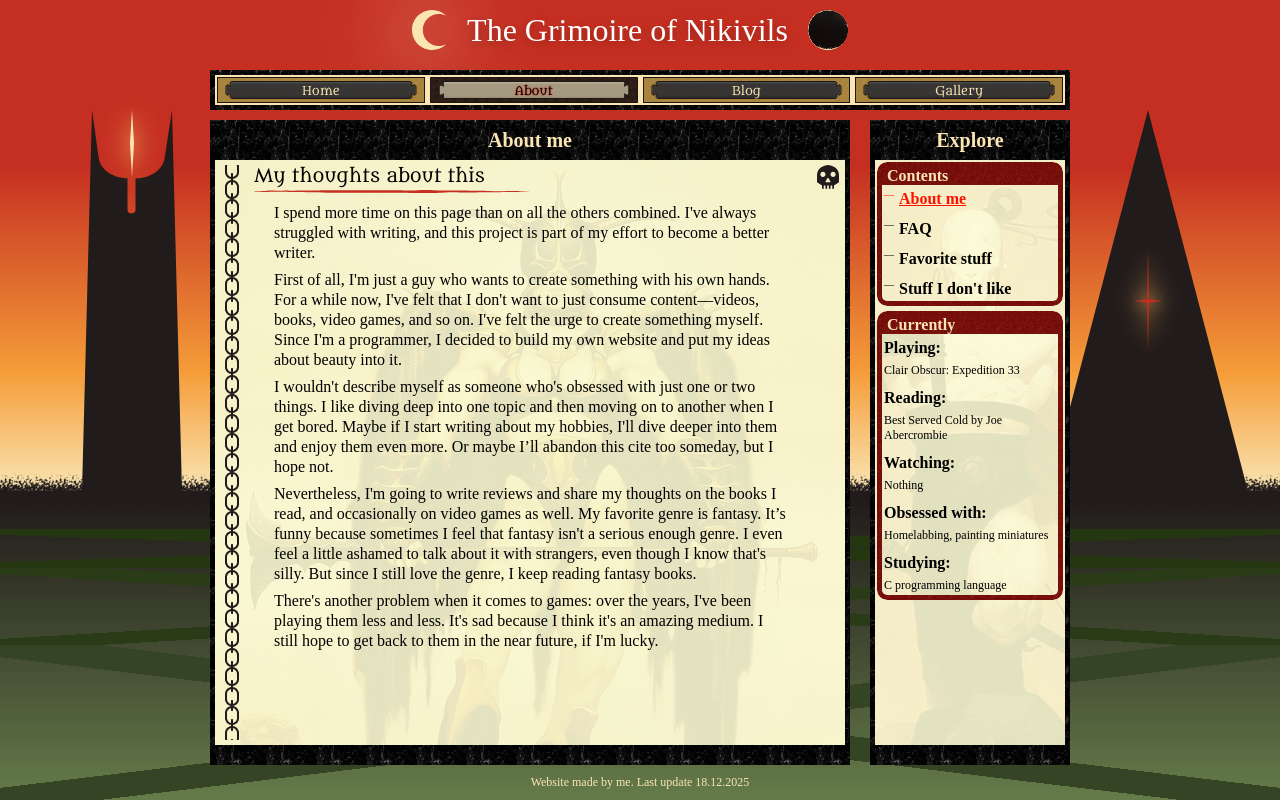
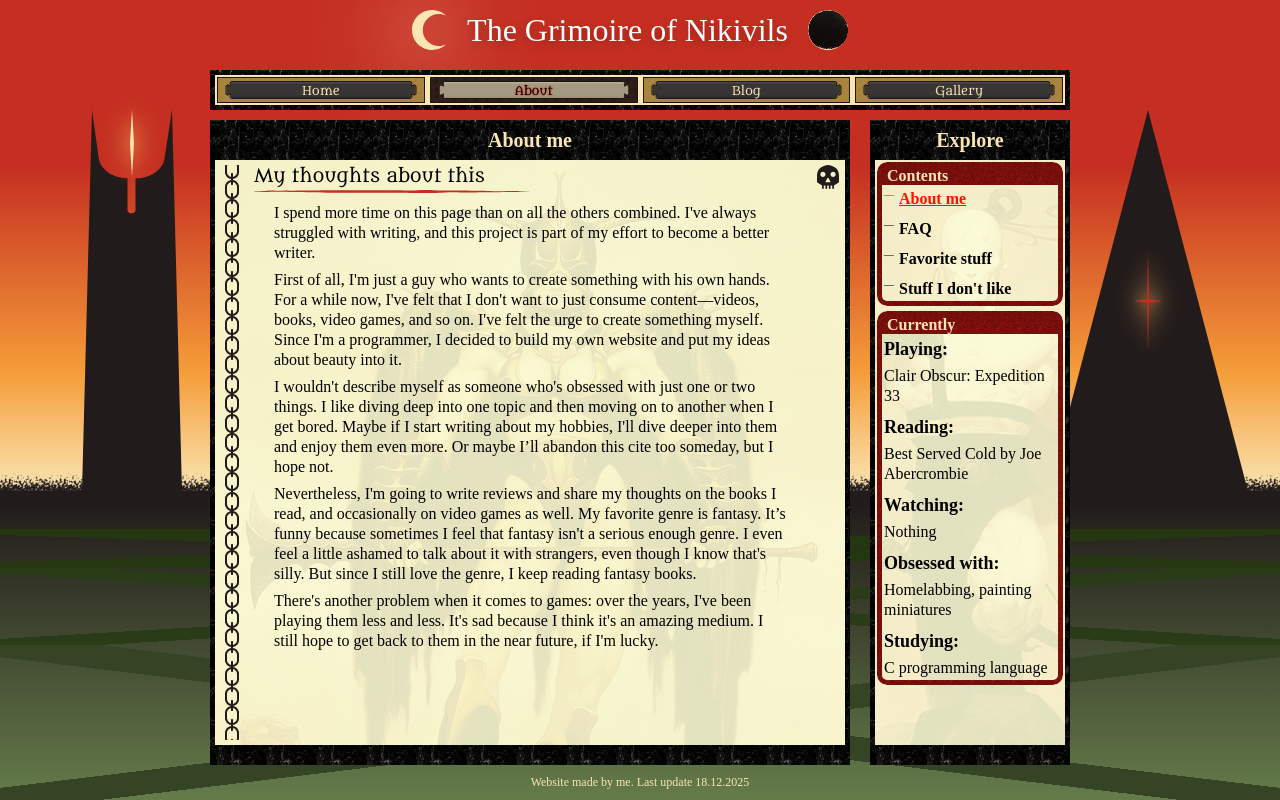
Before and after one commit to NikitaVirachev/nikivils-grimoire-frontend, a React (Vite) app: page /about/me in a window 1280 px wide. Built offline with nearby package versions, Linux system fonts and the light colour scheme.

Commit message:
feat #6: increase font size in currently section

```diff
--- a/src/pages/About/Currently.tsx
+++ b/src/pages/About/Currently.tsx
@@ -17,14 +17,14 @@ const Topic = styled.div`
 `;
 
 const Name = styled.dt`
-  font-size: var(--p);
-  line-height: var(--lh-p);
+  font-size: var(--h4);
+  line-height: var(--lh4);
   font-weight: bold;
 `;
 
 const Value = styled.dd`
-  font-size: var(--small);
-  line-height: var(--lh-small);
+  font-size: var(--p);
+  line-height: var(--lh-p);
 `;
 
 type ContentsProps = {
```
